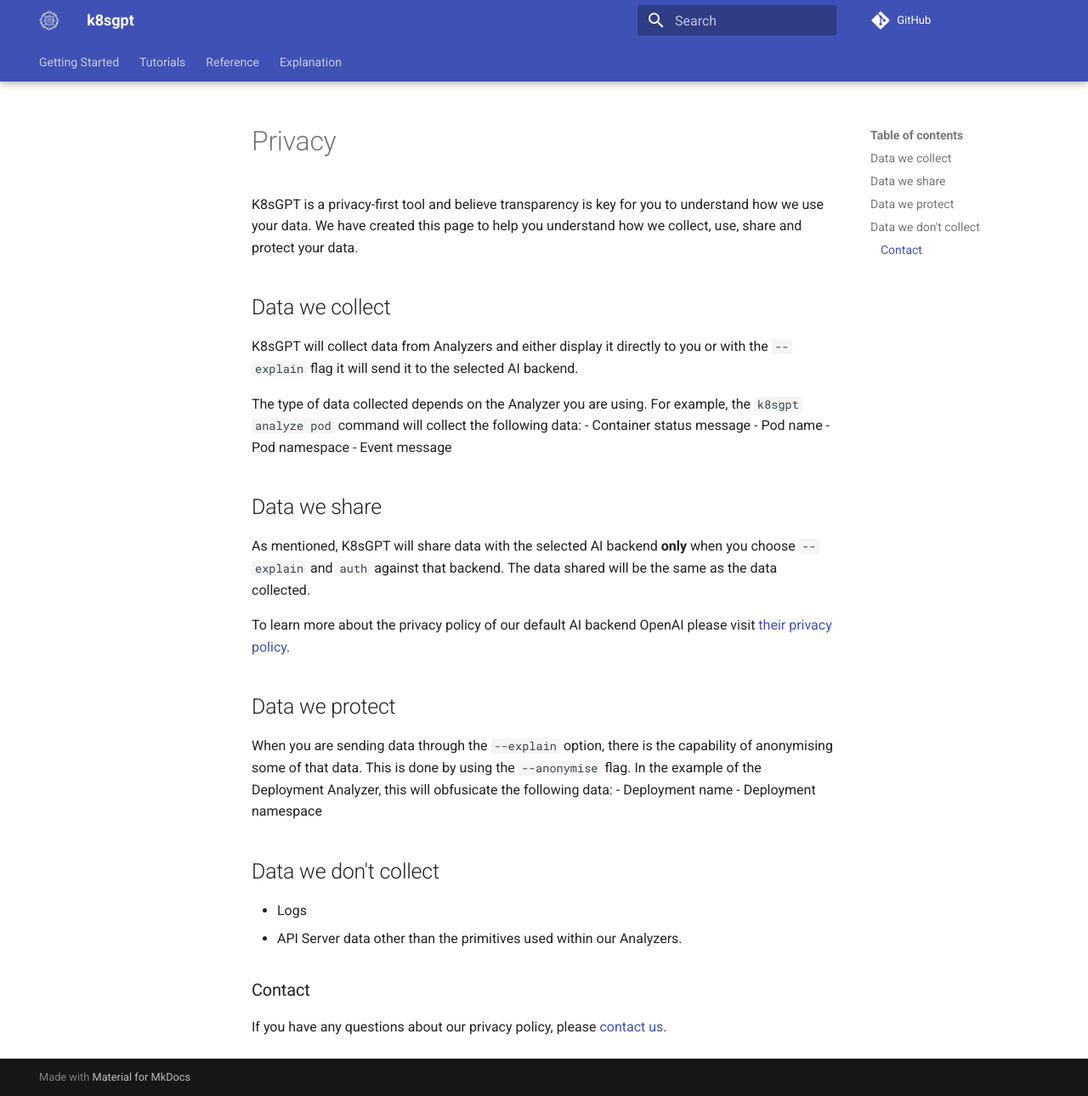
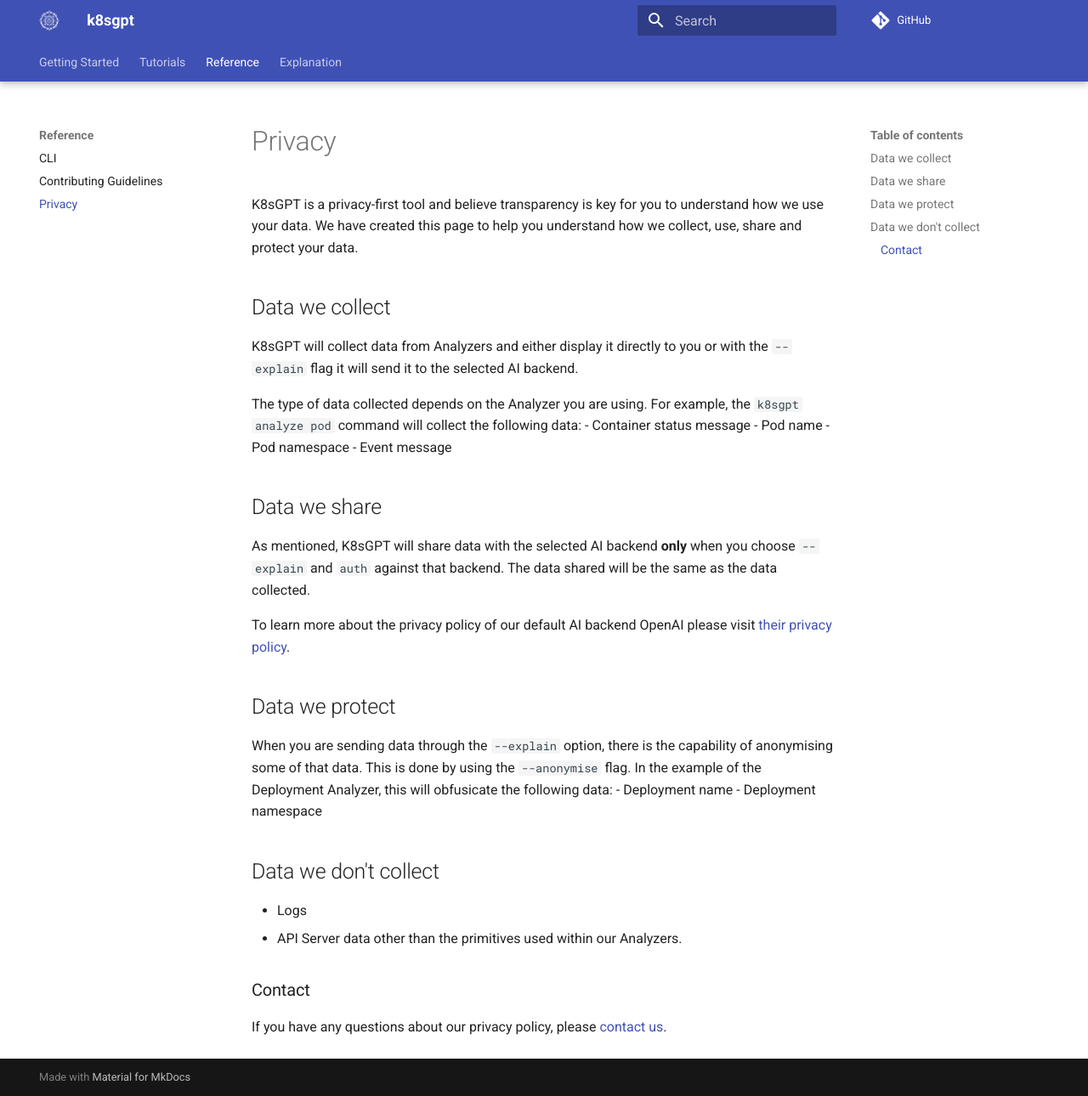
Before and after one commit to k8sgpt-ai/docs, an MkDocs documentation site: the page built from docs/reference/privacy/index.md, in a window 1280 px wide and 1290 px high. Shown: the whole window at 85% size. Built offline with MkDocs 1.6.1 and Material for MkDocs 9.7.7, drawn with Linux system fonts in a browser that asks for light colours; comment, search, counter and statistics services are not loaded.

Commit message:
Update mkdocs.yml
Signed-off-by: Alex Jones <alex.jones@canonical.com>

```diff
--- a/mkdocs.yml
+++ b/mkdocs.yml
@@ -17,6 +17,7 @@ nav:
   - Reference:
       - CLI: reference/cli/index.md
       - Contributing Guidelines: reference/contributing/guidelines.md
+      - Privacy: reference/privacy/index.md
   - Explanation: explanation/index.md
 
 theme:
```
